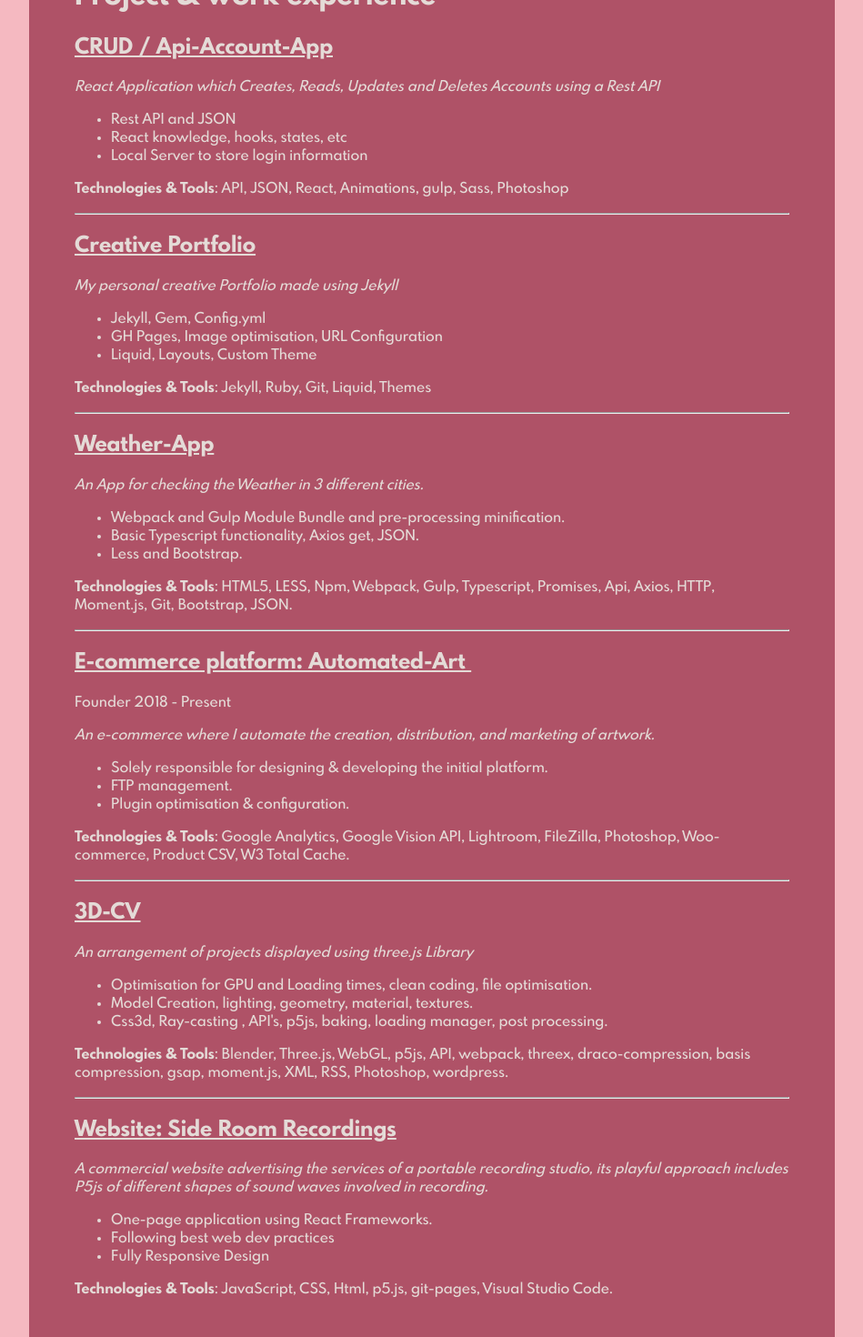
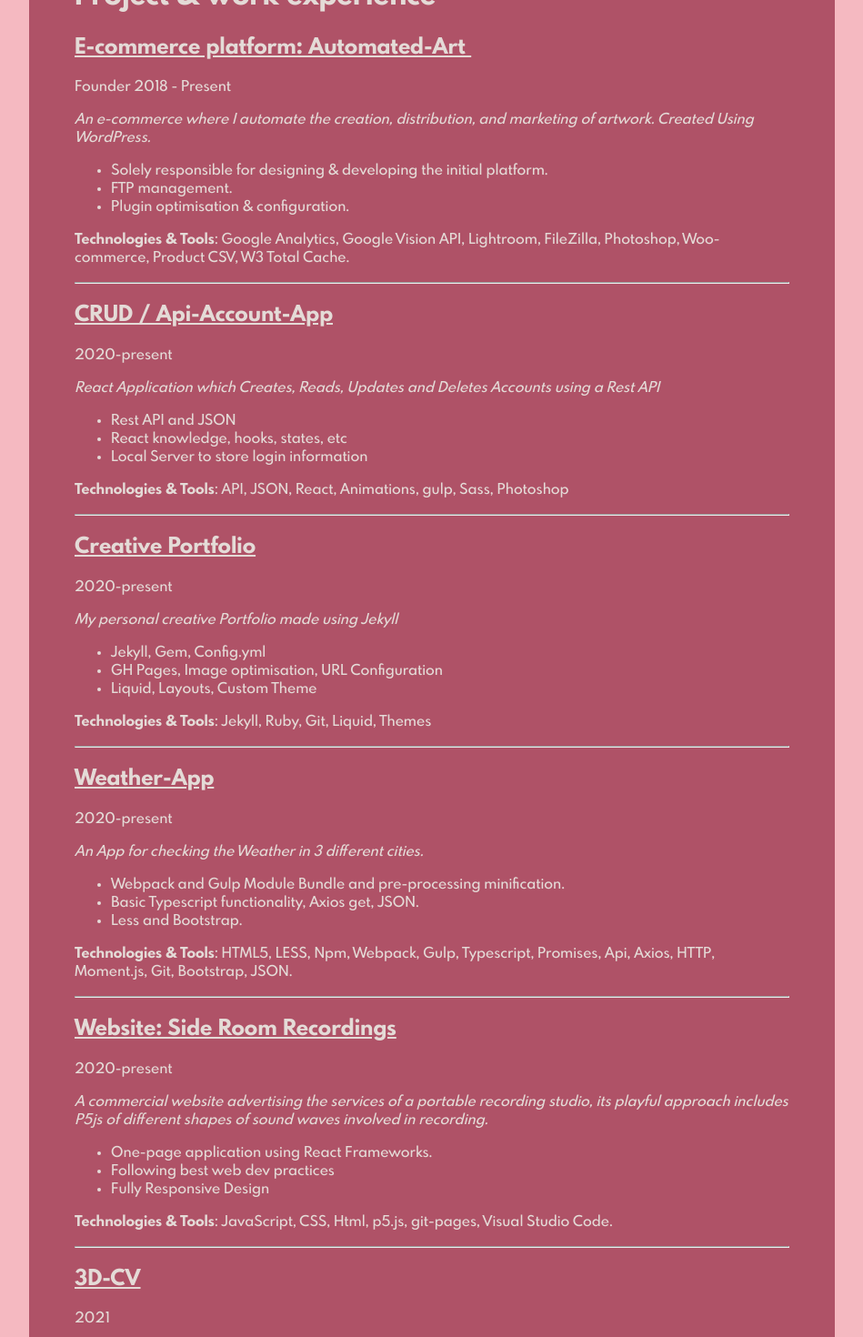
Before and after one commit to Samuel-Morgan-Tyghe/Resume, a React (Create React App) app: page / in a window 1280 px wide. Shown: the part 2260-3730 px from the top of the page at 91% size, without its empty margins (165-1114 px from the left). Built offline with nearby package versions, Linux system fonts and the light colour scheme.

Commit message:
meta, re order

```diff
--- a/public/index.html
+++ b/public/index.html
@@ -1,30 +1,30 @@
 <!DOCTYPE html>
 <html lang="en">
   <head>
+    <meta property="og:type" content="website" />
+    <meta property="og:site_name" content="Samuel-Morgan-Tyghe" />
     <meta charset="utf-8" />
-    <link rel="icon" href="%PUBLIC_URL%/favicon.ico" />
+    <meta
+      property="og:title"
+      content="Samuel Morgan-Tyghe Front-End Developer 3D CV"
+    />
     <meta name="viewport" content="width=device-width, initial-scale=1" />
     <meta name="theme-color" content="#000000" />
     <meta
-      name="description"
-      content="Web site created using create-react-app"
+      property="og:description"
+      content="Samuel-Morgan-Tyghe Front End devloper 2D CV"
     />
-    <link rel="apple-touch-icon" href="%PUBLIC_URL%/logo192.png" />
-    <!--
-      manifest.json provides metadata used when your web app is installed on a
-      user's mobile device or desktop. See https://developers.google.com/web/fundamentals/web-app-manifest/
-    -->
-    <link rel="manifest" href="%PUBLIC_URL%/manifest.json" />
-    <!--
-      Notice the use of %PUBLIC_URL% in the tags above.
-      It will be replaced with the URL of the `public` folder during the build.
-      Only files inside the `public` folder can be referenced from the HTML.
 
-      Unlike "/favicon.ico" or "favicon.ico", "%PUBLIC_URL%/favicon.ico" will
-      work correctly both with client-side routing and a non-root public URL.
-      Learn how to configure a non-root public URL by running `npm run build`.
-    -->
-    <title>Samuel Morgan-Tyghe CV</title>
+    <meta
+      property="og:image"
+      content="https://raw.githubusercontent.com/Samuel-Morgan-Tyghe/Resume/master/Screenshot%20(5).png"
+    />
+    <meta
+      property="og:url"
+      content="https://samuel-morgan-tyghe.github.io/Resume/"
+    />
+
+    <title>Samuel Morgan-Tyghe 2D CV</title>
   </head>
   <body>
     <noscript>You need to enable JavaScript to run this app.</noscript>
--- a/src/App.js
+++ b/src/App.js
@@ -455,10 +455,37 @@
           <div className="projects">
             <h1>Project &amp; work experience</h1>
             <h2>
+              <a href="https://automated-art.co.uk/">
+                E-commerce platform: Automated-Art&nbsp;
+              </a>
+            </h2>
+            <p>Founder 2018 - Present</p>
+            <p>
+              <em>
+                An e-commerce where I automate the creation, distribution, and
+                marketing of artwork. Created Using WordPress.
+              </em>
+            </p>
+            <ul>
+              <li>
+                Solely responsible for designing &amp; developing the initial
+                platform.
+              </li>
+              <li>FTP management.</li>
+              <li>Plugin optimisation &amp; configuration.</li>
+            </ul>
+            <p>
+              <strong>Technologies &amp; Tools</strong>: Google Analytics,
+              Google Vision API, Lightroom, FileZilla, Photoshop, Woo-commerce,
+              Product CSV, W3 Total Cache.
+            </p>
+            <hr />
+            <h2>
               <a href="https://github.com/Samuel-Morgan-Tyghe/Api-Account-App">
                 CRUD / Api-Account-App
               </a>
             </h2>
+            <p>2020-present</p>
             <p>
               <em>
                 React Application which Creates, Reads, Updates and Deletes
@@ -480,6 +507,7 @@
                 Creative Portfolio
               </a>
             </h2>
+            <p>2020-present</p>
             <p>
               <em>My personal creative Portfolio made using Jekyll</em>
             </p>
@@ -498,6 +526,8 @@
                 Weather-App
               </a>
             </h2>
+            <p>2020-present</p>
+
             <p>
               <em>An App for checking the Weather in 3 different cities.</em>
             </p>
@@ -515,36 +545,37 @@
             </p>
             <hr />
             <h2>
-              <a href="https://automated-art.co.uk/">
-                E-commerce platform: Automated-Art&nbsp;
+              <a href="https://github.com/Samuel-Morgan-Tyghe/Basic-Website-To-React">
+                Website: Side Room Recordings
               </a>
             </h2>
-            <p>Founder 2018 - Present</p>
+            <p>2020-present</p>
             <p>
               <em>
-                An e-commerce where I automate the creation, distribution, and
-                marketing of artwork.
+                A commercial website advertising the services of a portable
+                recording studio, its playful approach includes P5js of
+                different shapes of sound waves involved in recording.&nbsp;
               </em>
             </p>
+
             <ul>
-              <li>
-                Solely responsible for designing &amp; developing the initial
-                platform.
-              </li>
-              <li>FTP management.</li>
-              <li>Plugin optimisation &amp; configuration.</li>
+              <li>One-page application using React Frameworks.</li>
+              <li>Following best web dev practices</li>
+              <li>Fully Responsive Design</li>
             </ul>
             <p>
-              <strong>Technologies &amp; Tools</strong>: Google Analytics,
-              Google Vision API, Lightroom, FileZilla, Photoshop, Woo-commerce,
-              Product CSV, W3 Total Cache.
+              <strong>Technologies &amp; Tools</strong>: JavaScript, CSS, Html,
+              p5.js, git-pages, Visual Studio Code.
             </p>
             <hr />
+
             <h2>
               <a href="https://samuel-morgan-tyghe.github.io/3d-Desk-CV/dist/index.html">
                 3D-CV
               </a>
             </h2>
+            <p>2021</p>
+
             <p>
               <em>
                 An arrangement of projects displayed using three.js Library
@@ -566,28 +597,7 @@
               WebGL, p5js, API, webpack, threex, draco-compression, basis
               compression, gsap, moment.js, XML, RSS, Photoshop, wordpress.
             </p>
-            <hr />
-            <h2>
-              <a href="https://github.com/Samuel-Morgan-Tyghe/Basic-Website-To-React">
-                Website: Side Room Recordings
-              </a>
-            </h2>
-            <p>
-              <em>
-                A commercial website advertising the services of a portable
-                recording studio, its playful approach includes P5js of
-                different shapes of sound waves involved in recording.&nbsp;
-              </em>
-            </p>
-            <ul>
-              <li>One-page application using React Frameworks.</li>
-              <li>Following best web dev practices</li>
-              <li>Fully Responsive Design</li>
-            </ul>
-            <p>
-              <strong>Technologies &amp; Tools</strong>: JavaScript, CSS, Html,
-              p5.js, git-pages, Visual Studio Code.
-            </p>
+
             {/* <hr /> */}
             {/* <h2>
               <a href="https://github.com/Samuel-Morgan-Tyghe/Ambient-Tic-Tac-Toe">
```
Also changed, not shown: src/tilt.js (+81 -48 lines).
